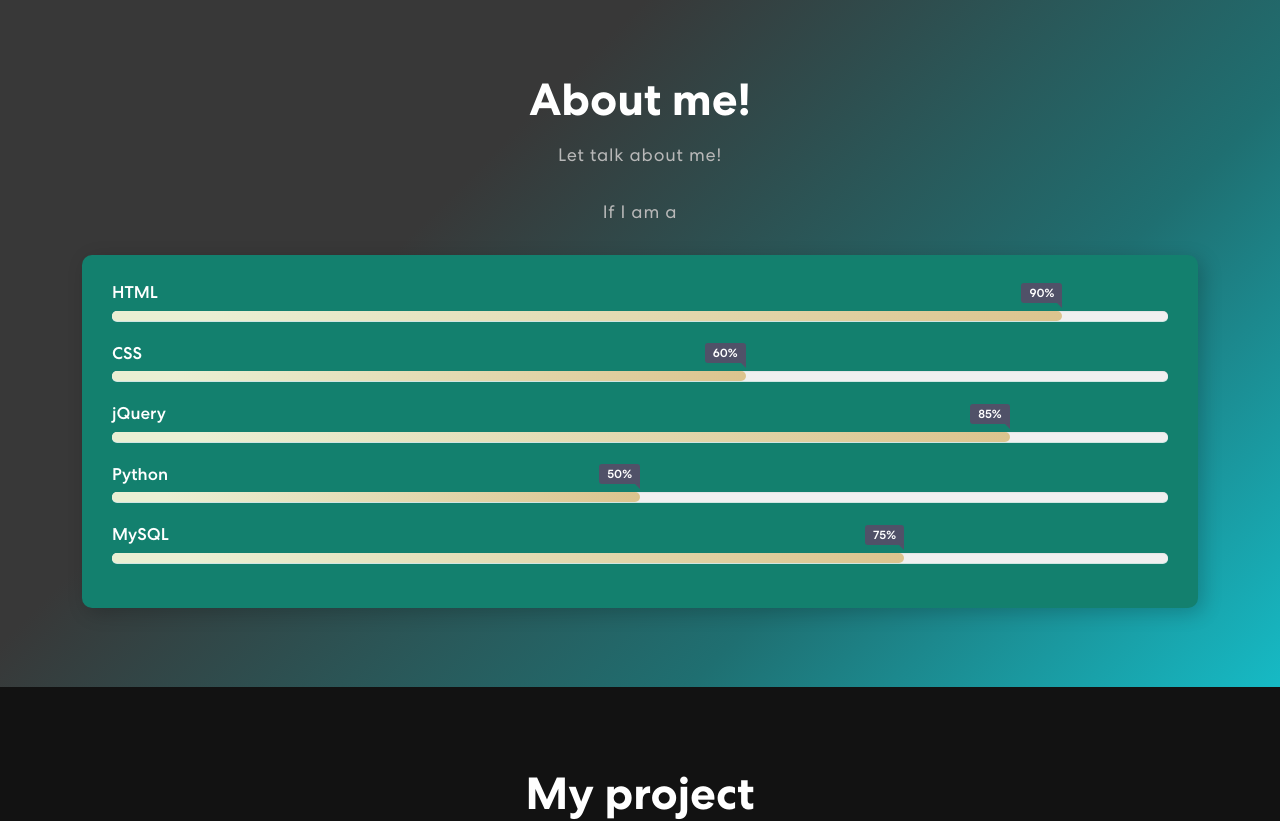
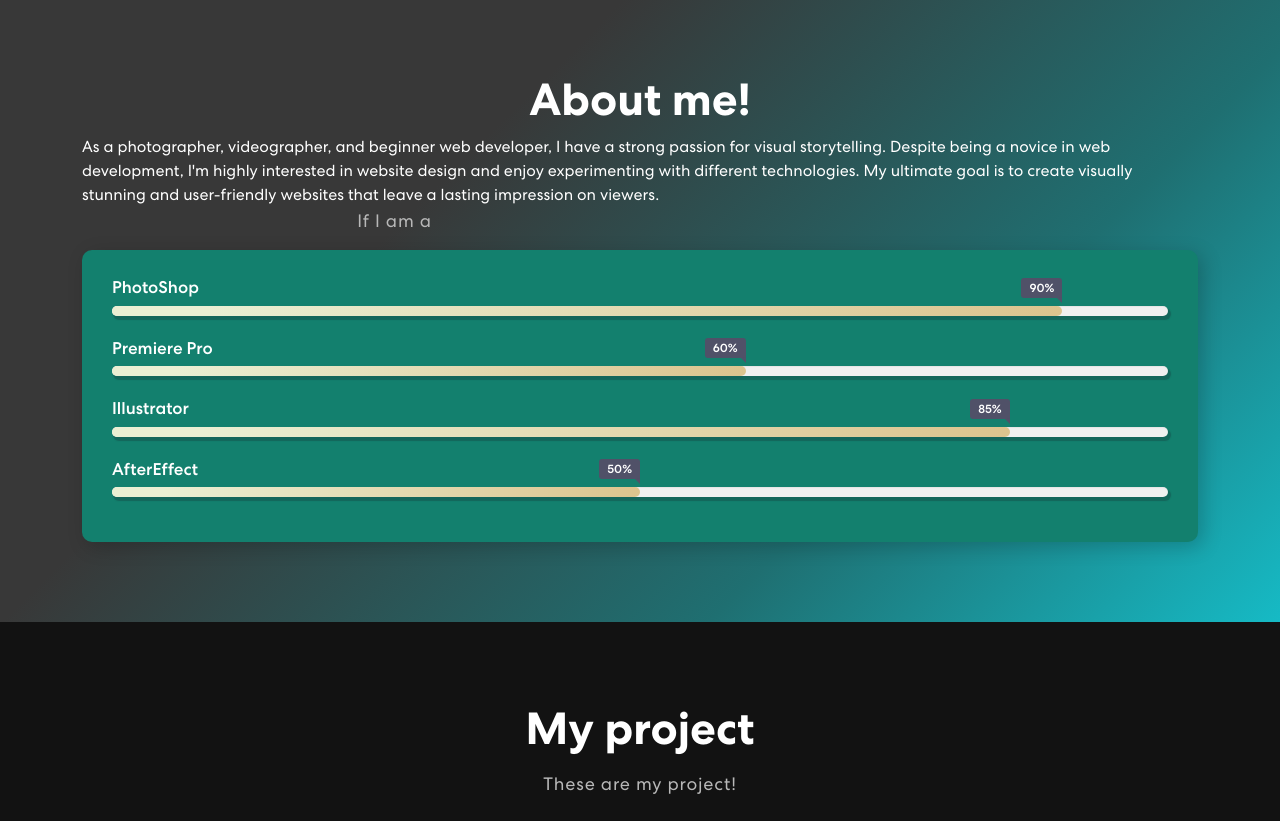
Before and after one commit to MinusCK/my-portfolio, a React (Create React App) app: page / in a window 1280 px wide. Shown: the part 740-1561 px from the top of the page. Built offline with nearby package versions, Linux system fonts and the light colour scheme; a web font is replaced by a local one.

Commit message:
show animation

```diff
--- a/src/App.css
+++ b/src/App.css
@@ -532,3 +532,11 @@
 .col123 {
   color: #fff;
 } */
+
+.hidden {
+  opacity: 0;
+}
+
+.hidden {
+  opacity: 1;
+}
--- a/src/App.tsx
+++ b/src/App.tsx
@@ -1,4 +1,4 @@
-import React from "react";
+import React, { useEffect, useRef, useState } from "react";
 import logo from "./logo.svg";
 import "./App.css";
 import "bootstrap/dist/css/bootstrap.min.css";
@@ -11,11 +11,45 @@
 import Footer from "./component/footer";
 
 function App() {
+  // const [isScrolled, setIsScrolled] = useState(false);
+
+  // const ref = useRef<HTMLInputElement>(null);
+
+  // useEffect(() => {
+  //   window.addEventListener("scroll", handleScroll);
+  //   return () => window.removeEventListener("scroll", handleScroll);
+  // }, []);
+
+  // const handleScroll = () => {
+  //   if (ref.current) {
+  //     const elementTop = ref.current.getBoundingClientRect().top;
+  //     const windowHeight = window.innerHeight;
+  //     if (elementTop < windowHeight) {
+  //       setIsScrolled(true);
+  //     }
+  //   }
+  // };
+
+  // useEffect(() => {
+  //   window.addEventListener("scroll", handleScroll);
+  //   return () => window.removeEventListener("scroll", handleScroll);
+  // }, []);
+
+  // const handleScroll = () => {
+  //   if (window.scrollY > 0) {
+  //     setIsScrolled(true);
+  //   } else {
+  //     setIsScrolled(false);
+  //   }
+  // };
+
   return (
     <div className="App">
       <NavBar />
       <Banner />
-      <AboutMe />
+      <AboutMe
+      // isScrolled={isScrolled} ref={ref}
+      />
       <MyProject />
       <Footer />
       {/* <Main />
--- a/src/component/aboutme.css
+++ b/src/component/aboutme.css
@@ -19,7 +19,6 @@
   font-size: 18px;
   letter-spacing: 0.8px;
   line-height: 1.5em;
-  margin: 14px auto 30px auto;
   text-align: center;
   width: 56%;
 }
@@ -37,7 +36,14 @@
   background: #13806e;
   box-shadow: 5px 5px 20px rgba(0, 0, 0, 0.2);
   border-radius: 10px;
-  animation: flip-in-hor-top 1s cubic-bezier(0.25, 0.46, 0.45, 0.94) both;
+  opacity: 0;
+  transition: opacity 0.5s 0.5s ease-in-out;
+  /* animation: flip-in-hor-top 1s cubic-bezier(0.25, 0.46, 0.45, 0.94) both; */
+}
+
+.skill-bars.scrolled-h2 {
+  opacity: 1;
+  animation: flip-in-hor-top 1s 0.25s cubic-bezier(0.25, 0.46, 0.45, 0.94) both;
 }
 
 @keyframes flip-in-hor-top {
@@ -82,7 +88,7 @@
   transform-origin: left;
   border-radius: 10px;
   box-shadow: inset 0 1px 1px rgba(0, 0, 0, 0.05),
-    0 1px rgba(255, 255, 255, 0.8);
+    2px 3px 1px 1px rgba(20, 95, 86, 0.8);
   animation: animate 0.5s cubic-bezier(0.25, 0.46, 0.45, 0.94) forwards;
 }
 @keyframes animate {
@@ -165,3 +171,21 @@
 .progress-line.mysql span::after {
   content: "75%";
 }
+
+.about-me-show {
+  opacity: 0;
+  transition: opacity 0.5s ease-in-out;
+}
+
+.about-me-show.scrolled-h2 {
+  opacity: 1;
+}
+
+.about-me-content {
+  opacity: 0;
+  transition: opacity 0.5s 0.5s ease-in-out;
+}
+
+.about-me-content.scrolled-h2 {
+  opacity: 1;
+}
--- a/src/component/aboutme.tsx
+++ b/src/component/aboutme.tsx
@@ -1,4 +1,4 @@
-import React, { useState } from "react";
+import React, { useEffect, useRef, useState } from "react";
 import logo from "./logo.svg";
 import "./aboutme.css";
 import "bootstrap/dist/css/bootstrap.min.css";
@@ -7,20 +7,55 @@
 import about_me from "../assets/image/about-temp.png";
 
 function AboutMe() {
+  const [isScrolled, setIsScrolled] = useState(false);
+
+  const ref = useRef<HTMLInputElement>(null);
+
+  useEffect(() => {
+    window.addEventListener("scroll", handleScroll);
+    return () => window.removeEventListener("scroll", handleScroll);
+  }, []);
+
+  const handleScroll = () => {
+    if (ref.current) {
+      const elementTop = ref.current.getBoundingClientRect().top;
+      const windowHeight = window.innerHeight;
+      if (elementTop < windowHeight) {
+        setIsScrolled(true);
+      }
+    }
+  };
   return (
     <section className="about-me" id="about-me">
       <Container>
         <Row>
           <Col>
-            <h2>About me!</h2>
-            <p>Let talk about me!</p>
+            <h2
+              className={`about-me-show ${isScrolled ? "scrolled-h2" : ""}`}
+              ref={ref}
+            >
+              About me!
+            </h2>
+            <div
+              className={`about-me-content ${isScrolled ? "scrolled-h2" : ""}`}
+              ref={ref}
+            >
+              As a photographer, videographer, and beginner web developer, I
+              have a strong passion for visual storytelling. Despite being a
+              novice in web development, I'm highly interested in website design
+              and enjoy experimenting with different technologies. My ultimate
+              goal is to create visually stunning and user-friendly websites
+              that leave a lasting impression on viewers.
+            </div>
             <p>If I am a</p>
             <Row>
               <Col sm={12} md={12}>
-                <div className="skill-bars">
+                <div
+                  className={`skill-bars ${isScrolled ? "scrolled-h2" : ""}`}
+                >
                   <div className="bar">
                     <div className="info">
-                      <span>HTML</span>
+                      <span>PhotoShop</span>
                     </div>
                     <div className="progress-line html">
                       <span></span>
@@ -28,7 +63,7 @@
                   </div>
                   <div className="bar">
                     <div className="info">
-                      <span>CSS</span>
+                      <span>Premiere Pro</span>
                     </div>
                     <div className="progress-line css">
                       <span></span>
@@ -36,7 +71,7 @@
                   </div>
                   <div className="bar">
                     <div className="info">
-                      <span>jQuery</span>
+                      <span>Illustrator</span>
                     </div>
                     <div className="progress-line jquery">
                       <span></span>
@@ -44,20 +79,20 @@
                   </div>
                   <div className="bar">
                     <div className="info">
-                      <span>Python</span>
+                      <span>AfterEffect</span>
                     </div>
                     <div className="progress-line python">
                       <span></span>
                     </div>
                   </div>
-                  <div className="bar">
+                  {/* <div className="bar">
                     <div className="info">
                       <span>MySQL</span>
                     </div>
                     <div className="progress-line mysql">
                       <span></span>
                     </div>
-                  </div>
+                  </div> */}
                 </div>
               </Col>
             </Row>
--- a/src/component/footer.css
+++ b/src/component/footer.css
@@ -6,7 +6,7 @@
   background-repeat: no-repeat;
 }
 .footer img {
-  width: 26%;
+  width: 16%;
 }
 .footer p {
   font-weight: 400;
--- a/src/component/footer.tsx
+++ b/src/component/footer.tsx
@@ -15,7 +15,7 @@
       <Container className="">
         <Row className="align-item-center">
           <Col sm={6}>
-            <img src={logo} alt="logo" />
+            <img src={logo} alt="logo" className="footer-logo" />
           </Col>
           <Col sm={6} className="text-center text-sm-end">
             <div className="social-icon">
--- a/src/component/myProject.css
+++ b/src/component/myProject.css
@@ -104,3 +104,21 @@
     opacity: 1;
   }
 }
+
+.myProject-show {
+  opacity: 0;
+  transition: opacity 0.5s ease-in-out;
+}
+
+.myProject-show.scrolled-h2 {
+  opacity: 1;
+}
+
+.about-me-show {
+  opacity: 0;
+  transition: opacity 0.5s ease-in-out;
+}
+
+.about-me-show.scrolled-h2 {
+  opacity: 1;
+}
--- a/src/component/myProject.tsx
+++ b/src/component/myProject.tsx
@@ -1,4 +1,3 @@
-import React, { useState } from "react";
 import logo from "./logo.svg";
 import "./myProject.css";
 import "bootstrap/dist/css/bootstrap.min.css";
@@ -22,8 +21,27 @@
 import photo6 from "../assets/image/photo/6.png";
 import photo7 from "../assets/image/photo/7.png";
 import photo8 from "../assets/image/photo/8.png";
+import { useEffect, useRef, useState } from "react";
 
-function myProject() {
+function MyProject() {
+  const [isScrolled, setIsScrolled] = useState(false);
+
+  const ref = useRef<HTMLInputElement>(null);
+
+  useEffect(() => {
+    window.addEventListener("scroll", handleScroll);
+    return () => window.removeEventListener("scroll", handleScroll);
+  }, []);
+
+  const handleScroll = () => {
+    if (ref.current) {
+      const elementTop = ref.current.getBoundingClientRect().top;
+      const windowHeight = window.innerHeight;
+      if (elementTop < windowHeight) {
+        setIsScrolled(true);
+      }
+    }
+  };
   const videoProject = [
     {
       title: "20221203 Same Day Edit",
@@ -87,7 +105,12 @@
       <Container>
         <Row>
           <Col>
-            <h2>My project</h2>
+            <h2
+              className={`myProject-show ${isScrolled ? "scrolled-h2" : ""}`}
+              ref={ref}
+            >
+              My project
+            </h2>
             <p>These are my project!</p>
             <TabContainer id="project-tabs" defaultActiveKey="first">
               <Nav
@@ -145,9 +168,8 @@
           </Col>
         </Row>
       </Container>
-      <img className="background-image-right" src={colorSharp2} />
     </section>
   );
 }
 
-export default myProject;
+export default MyProject;
```
